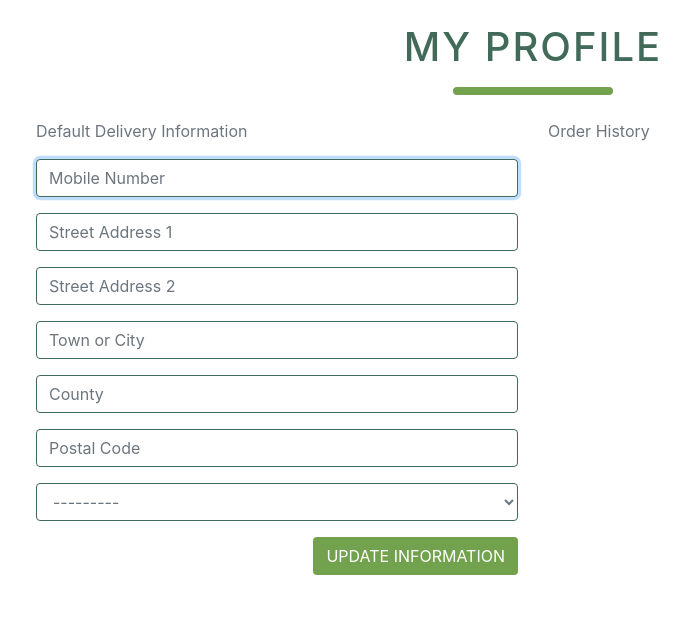
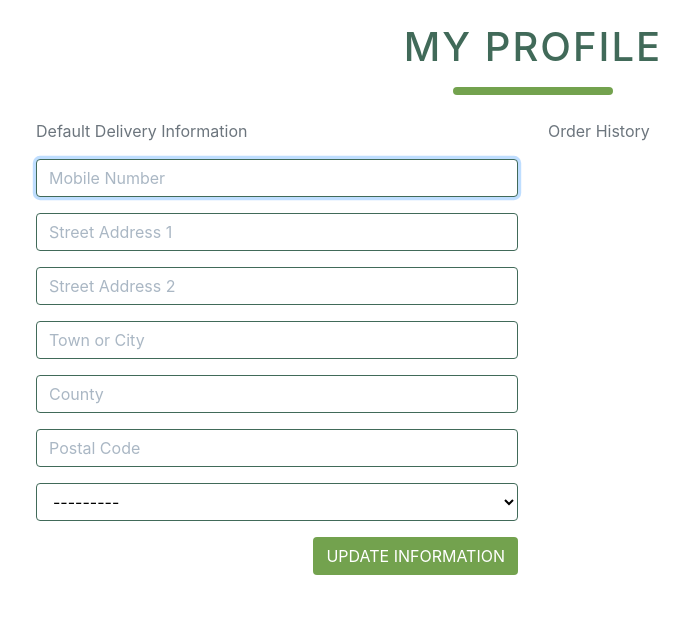
Before and after one commit to Johnny-Morgan/pickles, a Django app: page /profile/ in a window 1280 px wide. Shown: the part 165-800 px from the top of the page, without its empty margins (107-796 px from the left). Run offline with Django 3.2, Linux system fonts and the light colour scheme; the visitor is signed in with stand-in values (Sample User, id 1); data comes from the database, SQL or seed files in the repository; some libraries are stand-ins or nearby versions.

Commit message:
Style profile update form

```diff
--- a/profiles/forms.py
+++ b/profiles/forms.py
@@ -30,5 +30,5 @@ class UserProfileForm(forms.ModelForm):
                 else:
                     placeholder = placeholders[field]
                 self.fields[field].widget.attrs['placeholder'] = placeholder
-            self.fields[field].widget.attrs['class'] = 'gray-text'
+            # self.fields[field].widget.attrs['class'] = 'gray-text'
             self.fields[field].label = False
--- a/profiles/static/profiles/css/profile.css
+++ b/profiles/static/profiles/css/profile.css
@@ -1,3 +1,17 @@
 #profile-update-form .form-control {
     border-color: var(--dark-green);
+    color: #000;
 }
+
+#profile-update-form input::placeholder {
+    color: #aab7c4;
+}
+
+#id_default_country,
+#id_default_country option:not(:first-child) {
+    color: #000;
+}
+
+#id_default_country option:first-child {
+    color: #aab7c4;
+}
```
